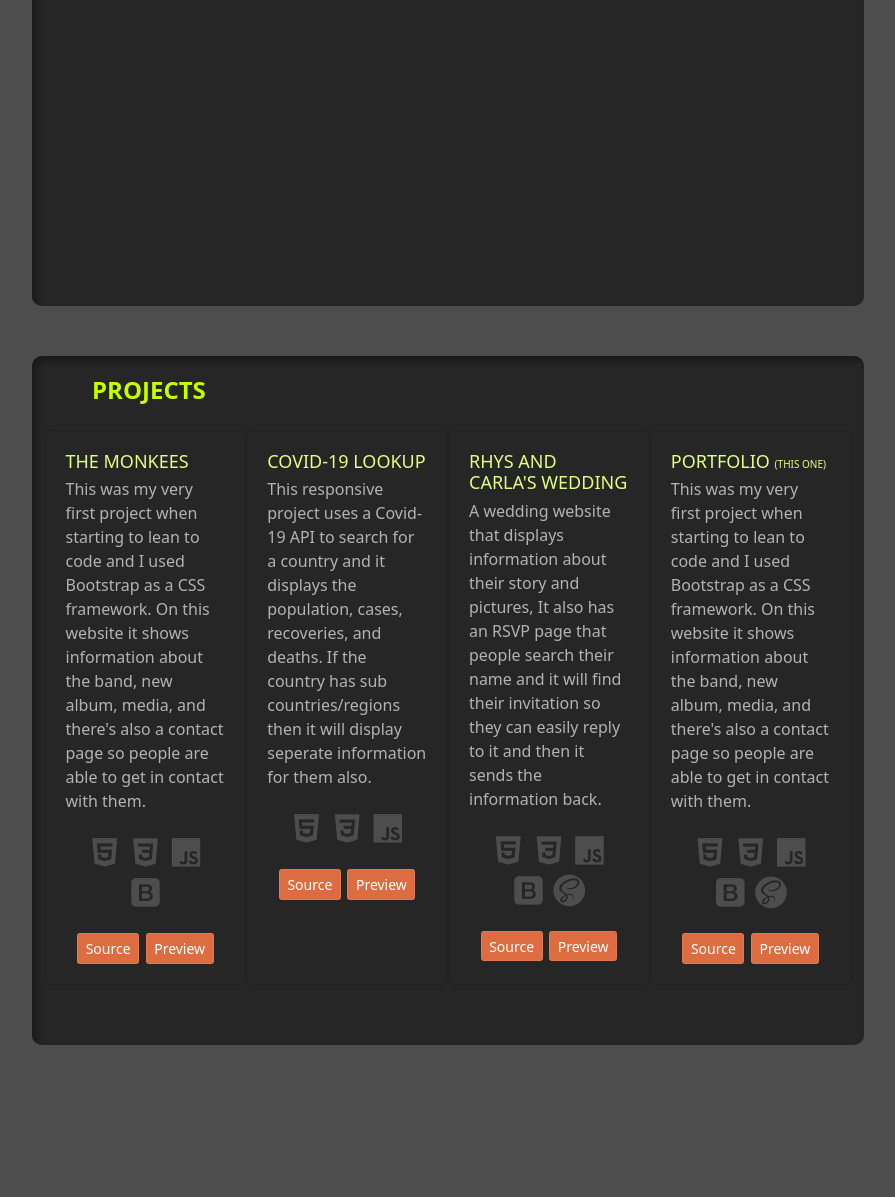
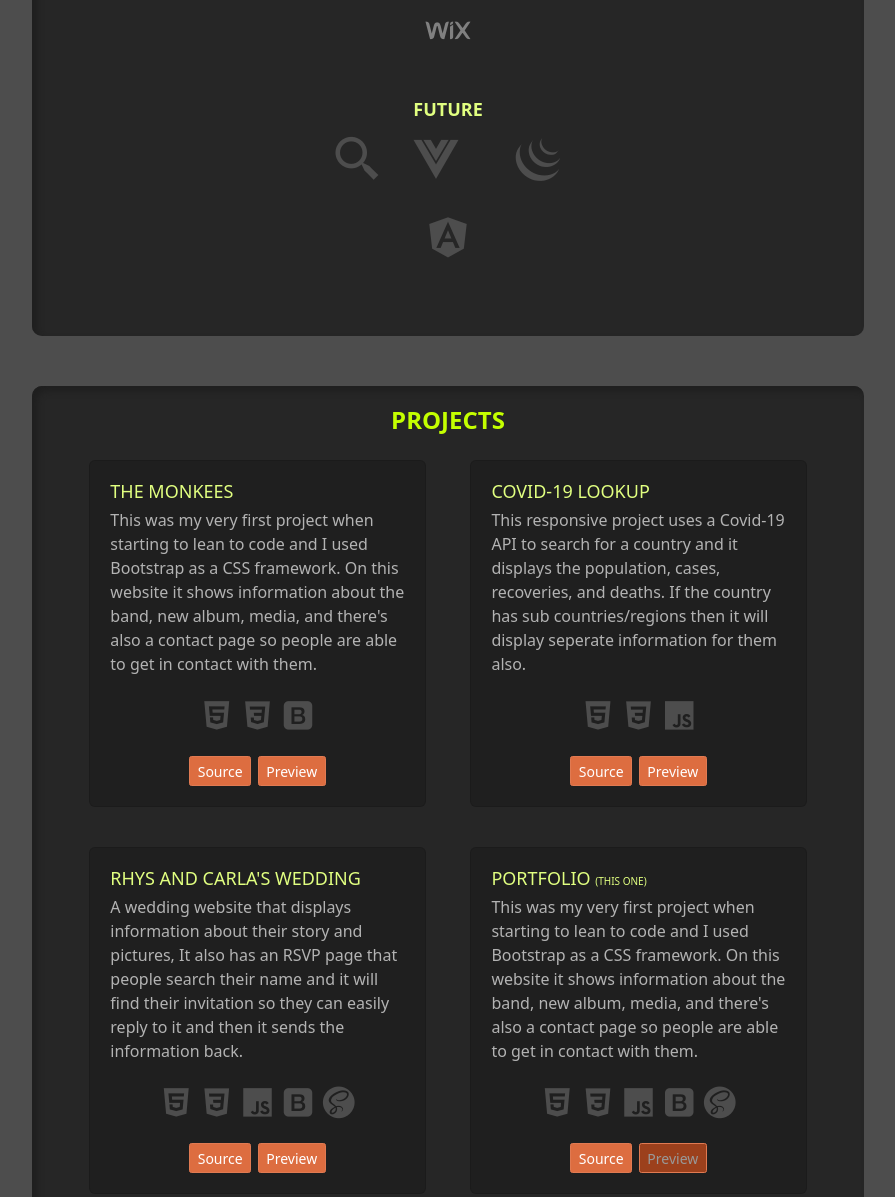
Before and after one commit to EnglishhOI/Rhys-Portfolio, a plain HTML site: page index.html in a window 1280 px wide. Shown: the part 1524-2721 px from the top of the page, without its empty margins (192-1087 px from the left). Drawn offline with nearby package versions, Linux system fonts and the light colour scheme.

Commit message:
Minor Tweaks to the layout and colours

```diff
--- a/assets/sass/abstracts/_mixins.scss
+++ b/assets/sass/abstracts/_mixins.scss
@@ -1,4 +1,4 @@
-@mixin flexbox($justify, $align, $direction)  {
+@mixin flexbox($justify, $align, $direction) {
   display: flex;
   justify-content: $justify;
   align-items: $align;
@@ -12,7 +12,17 @@
 }
 
 //for media queries
+@mixin lg-phone {
+  @media (min-width: 576px) {
+    @content;
+  }
+}
 
+@mixin tablet-portrait-up {
+  @media (min-width: 768px) {
+    @content;
+  }
+}
 @mixin tablet-landscape-up {
   @media (min-width: 900px) {
     @content;
--- a/assets/sass/abstracts/_variables.scss
+++ b/assets/sass/abstracts/_variables.scss
@@ -4,26 +4,26 @@
 
 // Dark Shades, mainly used for backgrounds and shadows
 
-$grey-100 : hsl(0, 0%, 40%);
-$grey-200 : hsl(0, 0%, 30%);   //used as the primary background color
-$grey-300 : hsl(0, 0%, 20%);   //used on navigation and box backgrounds
-$grey-350 : hsl(0, 0%, 15%);
-$grey-400 : hsl(0, 0%, 10%);
+$grey-100: hsl(0, 0%, 40%);
+$grey-200: hsl(0, 0%, 30%); //used as the primary background color
+$grey-300: hsl(0, 0%, 18%); //used on navigation and box backgrounds
+$grey-350: hsl(0, 0%, 15%);
+$grey-400: hsl(0, 0%, 12%);
+$grey-500: hsl(0, 0%, 9%);
 
 //Light shades
-$light-100 : hsl(0, 0%, 80%); //main font colour
-$light-200 : hsl(0, 0%, 70%);
-$light-300 : hsl(0, 0%, 60%);
-$light-400 : hsl(0, 0%, 50%);
-
+$light-100: hsl(0, 0%, 80%); //main font colour
+$light-200: hsl(0, 0%, 70%);
+$light-300: hsl(0, 0%, 60%);
+$light-400: hsl(0, 0%, 50%);
 
 //colors
 
-$primaryGreen : hsl(74, 100%, 50%);
-$secondaryGreen : hsl(74, 100%, 75%);
+$primaryGreen: hsl(74, 100%, 50%);
+$secondaryGreen: hsl(74, 100%, 75%);
+$lightestGreen: hsl(74, 100%, 90%);
 
-
-$offset-1 : hsl(17, 70%, 60%);
-$offset : hsl(17, 70%, 56%);
-$offset1 : hsl(17, 70%, 46%);
-$offset2 : hsl(17, 70%, 36%);
+$offset-1: hsl(17, 70%, 60%);
+$offset: hsl(17, 70%, 56%);
+$offset1: hsl(17, 70%, 46%);
+$offset2: hsl(17, 70%, 36%);
--- a/assets/sass/base/_global.scss
+++ b/assets/sass/base/_global.scss
@@ -17,7 +17,6 @@ main {
     width: 100%;
     @include tablet-landscape-up {
       @include flexbox(normal, center, column);
-      height: 1080px;
     }
 
     .wrapper {
@@ -28,18 +27,26 @@ main {
 
       @include tablet-landscape-up {
         padding: 2rem 10rem;
-        width: 65%;
+        width: 79%;
         box-shadow: inset 5px 5px 6px 0px $grey-400;
         margin-bottom: 5rem;
 
         border-radius: 10px;
+      }
+
+      @include desktop {
+        width: 65%;
+        padding: 2rem 25rem;
       }
     }
   }
 
   #projectSection {
     .wrapper {
-      background: $grey-400;
+      display: flex;
+      align-items: center;
+      justify-content: center;
+      background: $grey-300;
       padding: 3rem 4rem;
 
       @include tablet-landscape-up {
--- a/assets/sass/base/_typography.scss
+++ b/assets/sass/base/_typography.scss
@@ -42,22 +42,6 @@
         text-align: justify;
     }
 }
-
-#projectSection {
-    h2 {
-        @include tablet-landscape-up {
-            margin-left: 4rem;
-
-        }
-    }
-}
-
-#contactSection {
-    h1 {
-        @include font(4rem, 500, $primaryGreen);
-        text-transform: uppercase;
-    }
-}
 .formLabel {
     @include font(1.6rem, 500, $light-200);
 }
--- a/assets/sass/layout/_navigation.scss
+++ b/assets/sass/layout/_navigation.scss
@@ -1,25 +1,24 @@
-
 //Mobile top navigation with hamburger
 #mainNav {
   @include flexbox(space-between, flex-start, column);
   position: fixed;
   top: 0;
 
-    background-color: $grey-300;
+  background-color: $grey-500;
   color: $light-100;
   width: 100%;
   z-index: 2;
+  box-shadow: 2px 2px 10px 0px black;
 
   @include tablet-landscape-up {
     @include flexbox(space-between, center, row);
-        position:fixed;
+    position: fixed;
     top: 0;
 
-        box-shadow: 2px 2px 5px 0px $grey-400;
 
     transform: translateY(-70px);
     transition: all 0.2s;
-        overflow:hidden;
+    overflow: hidden;
     z-index: 1;
 
     &.visable {
@@ -31,7 +30,7 @@
   .brandTitle {
     padding: 1rem;
     width: 100%;
-        background: $grey-300;
+    background: $grey-500;
 
     z-index: 1;
 
@@ -75,11 +74,11 @@
       }
 
       &.barThreeClose {
-                transform-origin:  50% 50%;
+        transform-origin: 50% 50%;
         transform: rotate(45deg);
         transition: ease-in-out transform 0.25s;
         top: 10px;
-                position: absolute
+        position: absolute;
       }
     }
 
@@ -87,7 +86,6 @@
       background: $secondaryGreen;
       transition: ease-in-out 0.25s;
     }
-
   }
 
   .navbarLinks {
@@ -96,11 +94,11 @@
     top: 56px;
     width: 100%;
 
-        background: $grey-350;
+    background: $grey-500;
     box-shadow: 2px 2px 10px 0px $grey-400;
 
     transform: translateY(-110vh);
-        transition: transform 500ms cubic-bezier(0.785, 0.135, 0.150, 0.860);
+    transition: transform 500ms cubic-bezier(0.785, 0.135, 0.15, 0.86);
 
     @include tablet-landscape-up {
       @include flexbox(center, center, row);
@@ -121,14 +119,14 @@
     &.active {
       display: flex;
       transform: translateY(0);
-            transition: 500ms cubic-bezier(0.785, 0.135, 0.150, 0.860);
+      transition: 500ms cubic-bezier(0.785, 0.135, 0.15, 0.86);
     }
 
     .navList {
       @include flexbox(space-evenly, center, column);
       padding: 10px 0 0 0;
       width: 100%;
-            height:80%;
+      height: 80%;
 
       @include tablet-landscape-up {
         display: flex;
@@ -138,7 +136,6 @@
         margin-bottom: 0;
         padding: 0;
       }
-
     }
 
     .navLinks {
@@ -169,7 +166,6 @@
           color: $secondaryGreen;
           background: $grey-350;
           transition: 0.25s ease-in-out;
-
         }
       }
 
@@ -182,24 +178,19 @@
           background: $light-100;
         }
         @include tablet-landscape-up {
-
         }
-
-
       }
     }
   }
 }
 
-
 @include tablet-landscape-up {
   #coverHeader {
     .navLinksNav {
-
       width: 100%;
       display: block;
       text-align: right;
-            margin: -15% 20% 10% 0 ;
+      margin: -15% 20% 10% 0;
 
       .navLinksHeader {
         display: inline-block;
@@ -227,10 +218,6 @@
             }
           }
         }
-
-
-
-
       }
     }
   }
--- a/assets/sass/sections/_about.scss
+++ b/assets/sass/sections/_about.scss
@@ -29,10 +29,6 @@
       justify-content: center;
       margin-bottom: 3rem;
 
-
-      @include tablet-landscape-up {
-        justify-content: flex-start;
-      }
     }
 
     .future {
--- a/assets/sass/sections/_contact.scss
+++ b/assets/sass/sections/_contact.scss
@@ -1,12 +1,19 @@
-
+#contact {
+  width: 100%;
+}
 #contactForm {
   @include flexbox(space-between, flex-start, column);
   margin: 0 auto;
   width: 95%;
 
-  @include tablet-landscape-up {
+  @include lg-phone {
     width: 70%;
   }
+
+  @include tablet-landscape-up {
+    width: 100%;
+  }
+
 
   .nameEmail {
     @include flexbox(space-between, center, column);
@@ -36,8 +43,11 @@
     border: none;
     outline: none;
 
+    transition: all 0.1s ease-in-out;
+
     &:focus {
-      background-color: $secondaryGreen;
+      background-color: $lightestGreen;
+      transition: all 0.1s ease-in-out;
     }
   }
 
--- a/assets/sass/sections/_projects.scss
+++ b/assets/sass/sections/_projects.scss
@@ -4,9 +4,13 @@
 
   .card {
     border-radius: 0.6rem;
-    margin-bottom: 2rem;
+    margin-bottom: 4rem;
     background-color: $grey-350;
     padding: 1rem;
+
+    @include tablet-landscape-up {
+      background-color: $grey-400;
+    }
     .card-title {
       @include font(1.8rem, 500, $secondaryGreen);
       text-transform: uppercase;
@@ -41,6 +45,12 @@
         &:hover {
           background-color: $offset1;
         }
+
+        &.isDisabled {
+          cursor: not-allowed;
+          background-color: $offset2;
+          color:$light-300;
+        }
       }
     }
   }
--- a/index.html
+++ b/index.html
@@ -32,8 +32,8 @@
       </div>
 
       <div id="gitIn">
-        <a href="https://github.com/RhysRichie"><i class='bx bxl-github bx-tada-hover' ></i></a>
-        <a href=""><i class='bx bxl-linkedin-square bx-tada-hover' ></i></a>
+        <a href="https://github.com/EnglishhOI" target="_blank"><i class='bx bxl-github bx-tada-hover' ></i></a>
+        <a href="https://www.linkedin.com/in/rhys-richardson-815418193/" target="_blank"><i class='bx bxl-linkedin-square bx-tada-hover' ></i></a>
       </div>
     </div>
 
@@ -57,8 +57,8 @@
         <li class="navLinks"><a class="mobLinks contact" href="#contactAnchor" onclick="toggleBurger();">Contact</a></li>
       </ul>
       <div class="boxIcons">
-        <a href="https://github.com/RhysRichie"><i class='bx bxl-github'></i></a>
-        <a href="#"><i class='bx bxl-linkedin'></i></a>
+        <a href="https://github.com/EnglishhOI"><i class='bx bxl-github'></i></a>
+        <a href="https://www.linkedin.com/in/rhys-richardson-815418193/"><i class='bx bxl-linkedin'></i></a>
       </div>
     </div>
   </nav>
@@ -83,15 +83,15 @@
           <h2>Skills/Builders</h2>
 
           <div id="skills">
-            <h3>Learned</h3>
+            <h3>knowledgable Of</h3>
             <div class="skills learned">
               <i class='bx bxl-html5' data-tooltip="HTML5"></i>
               <i class='bx bxl-css3' data-tooltip="CSS3" ></i>
               <i class='bx bxl-javascript' data-tooltip="JavaScript" ></i>
               <i class='bx bxl-bootstrap' data-tooltip="Bootstrap" ></i>
+              <i class='bx bxl-github' data-tooltip="Git/GitHub" ></i>
               <i class='bx bxl-sass' data-tooltip="Sass"></i>
               <i class='bx bxl-shopify' data-tooltip="Shopify" ></i>
-              <i class='bx bxl-wix' data-tooltip="Wix" ></i>
             </div>
 
             <h3>In Progress</h3>
@@ -100,8 +100,8 @@
               <i class='bx bxl-php' data-tooltip="PHP"></i>
               <i class='bx bxl-react' data-tooltip="React.js" ></i>
               <i class='bx bxl-redux' data-tooltip="Redux"></i>
-              <i class='bx bxl-github' data-tooltip="Git/GitHub" ></i>
               <i class='bx bxl-wordpress' data-tooltip="WordPress" ></i>
+              <i class='bx bxl-wix' data-tooltip="Wix" ></i>
             </div>
 
             <h3>Future</h3>
@@ -109,9 +109,9 @@
             <div class="skills future">
               <i class='bx bx-search-alt-2' data-tooltip="SEO"></i>
               <i class='bx bxl-vuejs' data-tooltip="Vue.js"></i>
+              <i class='bx bxl-tailwind-css' data-tooltip="Tailwind"></i>
               <i class='bx bxl-jquery' data-tooltip="JQuery" ></i>
-              <i class='bx bxl-nodejs' data-tooltip="Node.js"></i>
-              <i class='bx bxl-tailwind-css' data-tooltip="Tailwind"></i>
+              <i class='bx bxl-angular' data-tooltip="Angular"></i>
             </div>
           </div>
         </div>
@@ -122,12 +122,15 @@
     <section id="projectSection">
       <a id="projectsAnchor" class="anchor"></a>
       <div class="wrapper">
+
+        <div id="projects">
+
           <h2>Projects</h2><br>
 
           <!--MONKEES WEBSITE-->
 
           <div class="row cardContainer">
-          <div class="card col-xs-12 col-sm-5 col-xl-3">
+            <div class="card col-sm-12 col-lg-5">
               <div class="card-body">
                 <h5 class="card-title">The Monkees</h5>
                 <p class="card-text">This was my very first project when starting to lean to code and I used Bootstrap as a CSS framework.
@@ -138,20 +141,19 @@
                 <div class="skillUsed">
                   <i class='bx bxl-html5' data-tooltip="HTML5"></i>
                   <i class='bx bxl-css3' data-tooltip="CSS3" ></i>
-                <i class='bx bxl-javascript' data-tooltip="JavaScript" ></i>
                   <i class='bx bxl-bootstrap' data-tooltip="Bootstrap" ></i>
 
                 </div>
                 <div class="btns">
-                <a href="#" class="btn btn-primary">Source</a>
-                <a href="#" class="btn btn-primary">Preview</a>
+                  <a href="https://github.com/EnglishhOI/milestone-project-1" target="_blank" class="btn btn-primary">Source</a>
+                  <a href="https://englishhoi.github.io/milestone-project-1/" target="_blank" class="btn btn-primary">Preview</a>
                 </div>
               </div>
             </div>
 
             <!--COVID-19 WEBSITE-->
 
-          <div class="card col-xs-12 col-sm-5 col-xl-3">
+            <div class="card col-sm-12 col-lg-5">
               <div class="card-body">
                 <h5 class="card-title">COVID-19 Lookup</h5>
                 <p class="card-text">
@@ -168,14 +170,14 @@
 
 
                 <div class="btns">
-                <a href="https://github.com/RhysRichie/covidLookup" class="btn btn-primary">Source</a>
-                <a href="https://rhysrichie.github.io/covidLookup/" class="btn btn-primary">Preview</a>
+                  <a href="https://github.com/EnglishhOI/covidLookup" target="_blank" class="btn btn-primary">Source</a>
+                  <a href="https://englishhoi.github.io/covidLookup/" target="_blank" class="btn btn-primary">Preview</a>
                 </div>
               </div>
             </div>
 
             <!--WEDDING WEBSITE-->
-          <div class="card col-xs-12 col-sm-5 col-xl-3">
+            <div class="card col-sm-12 col-lg-5">
               <div class="card-body">
                 <h5 class="card-title">Rhys and Carla's Wedding</h5>
                 <p class="card-text">A wedding website that displays information about their story and pictures, It also has an RSVP page that people search their name and
@@ -191,14 +193,14 @@
                 </div>
 
                 <div class="btns">
-                <a href="#" class="btn btn-primary">Source</a>
-                <a href="#" class="btn btn-primary">Preview</a>
+                  <a href="https://github.com/EnglishhOI/RichardsonWedding" target="_blank" class="btn btn-primary">Source</a>
+                  <a href="https://englishhoi.github.io/WeddingRichardson" target="_blank" class="btn btn-primary">Preview</a>
                 </div>
               </div>
             </div>
 
             <!--PORTFOLIO WEBSITE-->
-          <div class="card col-xs-12 col-sm-5 col-xl-3">
+            <div class="card col-sm-12 col-lg-5">
               <div class="card-body">
                 <h5 class="card-title">Portfolio <span>(This one)</span></h5>
                 <p class="card-text">This was my very first project when starting to lean to code and I used Bootstrap as a CSS framework.
@@ -214,12 +216,13 @@
                   <i class='bx bxl-sass' data-tooltip="Sass"></i>
                 </div>
                 <div class="btns">
-                <a href="#" class="btn btn-primary">Source</a>
-                <a href="#" class="btn btn-primary">Preview</a>
+                  <a href="https://github.com/EnglishhOI/Rhys-Portfolio" target="_blank" class="btn btn-primary">Source</a>
+                  <a class="btn btn-primary isDisabled" disabled>Preview</a>
                 </div>
               </div>
             </div>
 
+          </div>
         </div>
       </div>
     </section>
@@ -228,29 +231,31 @@
 
     <section id="contactSection">
       <a id="contactAnchor" class="anchor"></a>
+
       <div class="wrapper">
-
+        <div id="contact">
           <h2>contact</h2>
           <form action="https://usebasin.com/f/983908d4b9a7" id="contactForm" accept-charset="UTF-8" method="POST" target="_blank">
             <div class="nameEmail">
               <div class="formDivider">
                 <label for="name" class="formLabel" name="name">Full Name:</label>
-              <input type="text" name="name">
+                <input type="text" name="name" required>
               </div>
 
               <div class="formDivider">
                 <label for="email" class="formLabel" name="email">Email:</label>
-              <input type="email" name="email">
+                <input type="email" name="email" required>
               </div>
             </div>
 
 
             <label for="textArea" class="formLabel" name="Message">Message:</label>
-          <textarea name="message" id="" rows="10" placeholder=""></textarea>
-
+            <textarea name="message" id="" rows="10" placeholder="" required></textarea>
             <button type="submit">Submit</button>
 
           </form>
+
+        </div>
       </div>
     </section>
   </main>
```
Also changed, not shown: assets/sass/components/_boxIcons.scss (+5 -10 lines), assets/sass/main.css. Lines whose indentation alone changed are shown as unchanged.
